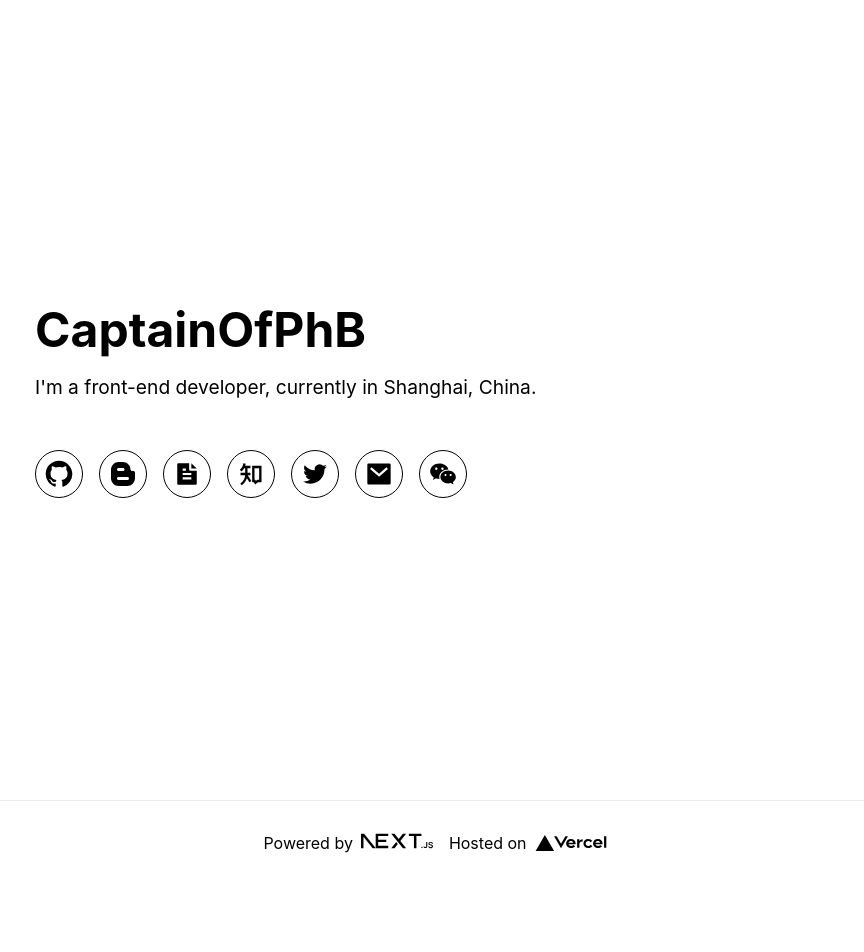
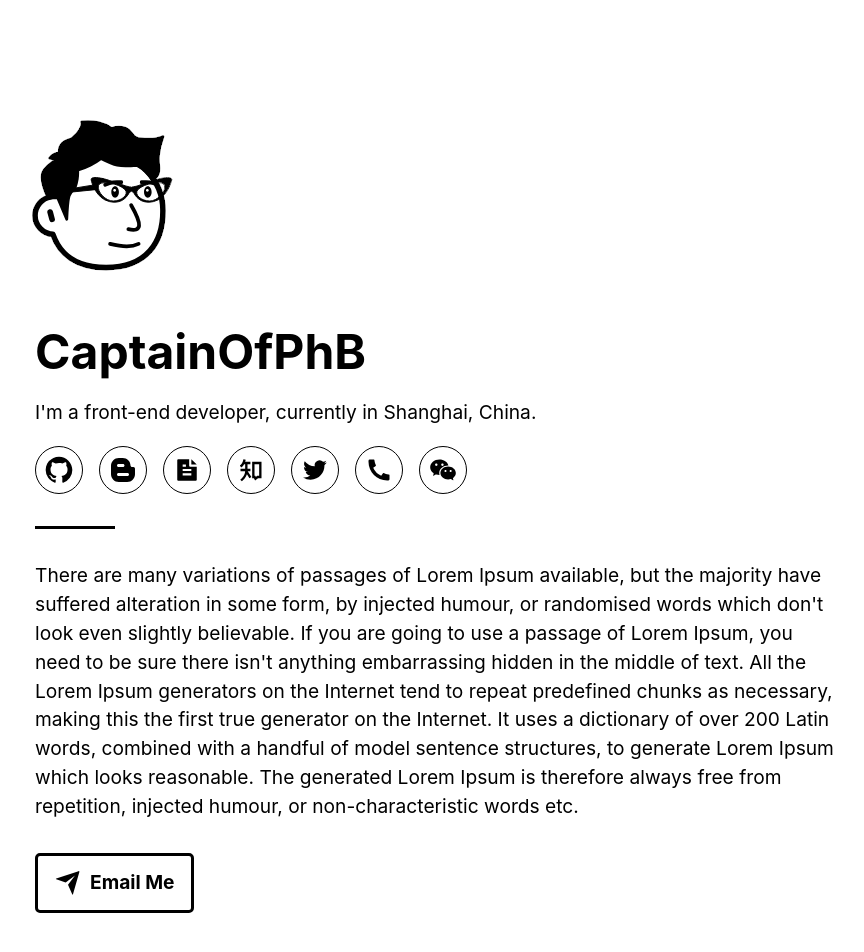
Before and after one commit to CaptainOfPhB/portfolios, a Next.js app: page / in a window 1280 px wide. Shown: the top 952 px of the page, without its empty margins (205-1069 px from the left). Before the commit the page ends 885 px from the top, so only its background shows below. Built offline with nearby package versions, Linux system fonts and the light colour scheme.

Commit message:
chore: tweak ui

```diff
--- a/pages/index.tsx
+++ b/pages/index.tsx
@@ -13,6 +13,9 @@ const Home: NextPage = () => {
       </Head>
 
       <main className={styles.main}>
+        <div className={styles.avatar}>
+          <Image src='/avatar.svg' alt='me' width={256} height={256} />
+        </div>
         <h1 className={styles.title}>CaptainOfPhB</h1>
         <p className={styles.description}>I&apos;m a front-end developer, currently in Shanghai, China.</p>
         <div className={styles.links}>
@@ -31,13 +34,25 @@ const Home: NextPage = () => {
           <a className={styles.link} title='Twitter' target='_blank' rel='noreferrer' href='https://twitter.com/CaptainOfPhB'>
             <Image src='/twitter.svg' alt='twitter' width={28} height={28} />
           </a>
-          <a className={styles.link} title='Email' target='_blank' rel='noreferrer' href='mailto:captainofphb@gmail.com'>
-            <Image src='/mail.svg' alt='mail' width={28} height={28} />
+          <a className={styles.link} title='Phone' target='_blank' rel='noreferrer' href='tel:+8617349777173'>
+            <Image src='/phone.svg' alt='phone' width={28} height={28} />
           </a>
           <a className={styles.link} title='WeChat' target='_blank' rel='noreferrer' href='https://github.com/CaptainOfPhB'>
             <Image src='/wechat.svg' alt='wechat' width={28} height={28} />
           </a>
         </div>
+        <div className={styles.divider} />
+        <div className={styles.introduction}>
+          There are many variations of passages of Lorem Ipsum available, but the majority have suffered alteration in some form, by injected humour, or randomised words which
+          don't look even slightly believable. If you are going to use a passage of Lorem Ipsum, you need to be sure there isn't anything embarrassing hidden in the middle of text.
+          All the Lorem Ipsum generators on the Internet tend to repeat predefined chunks as necessary, making this the first true generator on the Internet. It uses a dictionary
+          of over 200 Latin words, combined with a handful of model sentence structures, to generate Lorem Ipsum which looks reasonable. The generated Lorem Ipsum is therefore
+          always free from repetition, injected humour, or non-characteristic words etc.
+        </div>
+        <a className={styles.email} href='mailto:captainofphb@gmail.com'>
+          <Image src='/send.svg' alt='send' width={28} height={28} />
+          Email Me
+        </a>
       </main>
 
       <footer className={styles.footer}>
--- a/styles/Home.module.css
+++ b/styles/Home.module.css
@@ -14,20 +14,8 @@
   align-items: flex-start;
 }
 
-.footer {
-  display: flex;
-  flex: 1;
-  padding: 2rem 0;
-  border-top: 1px solid #eaeaea;
-  justify-content: center;
-  align-items: center;
-  gap: 1rem;
-}
-
-.footer .item {
-  display: flex;
-  justify-content: center;
-  align-items: center;
+.avatar {
+  margin-left: -55px;
 }
 
 .title {
@@ -37,9 +25,14 @@
 }
 
 .description {
-  margin: 1rem 0 3rem;
   line-height: 1.5;
   font-size: 1.2rem;
+}
+
+.divider {
+  width: 5rem;
+  margin: 2rem 0;
+  border-bottom: 3px solid black;
 }
 
 .links {
@@ -62,6 +55,39 @@
 
 .link:hover {
   transform: scale(1.3);
+}
+
+.introduction {
+  font-size: 1.2rem;
+  line-height: 1.5;
+}
+
+.email {
+  display: flex;
+  gap: 0.5rem;
+  font-weight: bold;
+  padding: 0.8rem 1rem;
+  margin-top: 2rem;
+  font-size: 1.2rem;
+  line-height: 1.5;
+  border-radius: 5px;
+  border: 3px solid black;
+}
+
+.footer {
+  display: flex;
+  flex: 1;
+  padding: 2rem 0;
+  border-top: 1px solid #eaeaea;
+  justify-content: center;
+  align-items: center;
+  gap: 1rem;
+}
+
+.footer .item {
+  display: flex;
+  justify-content: center;
+  align-items: center;
 }
 
 .logo {
```
